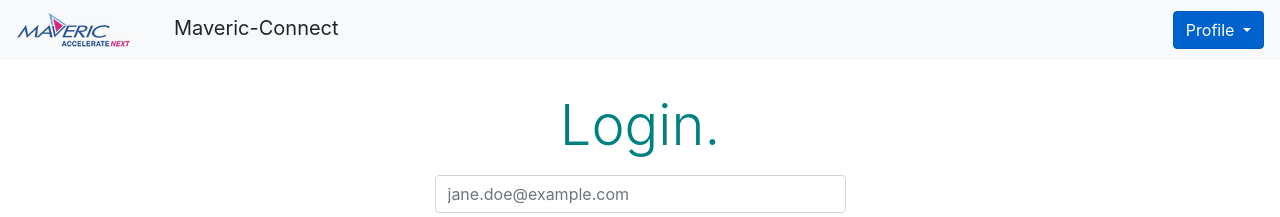
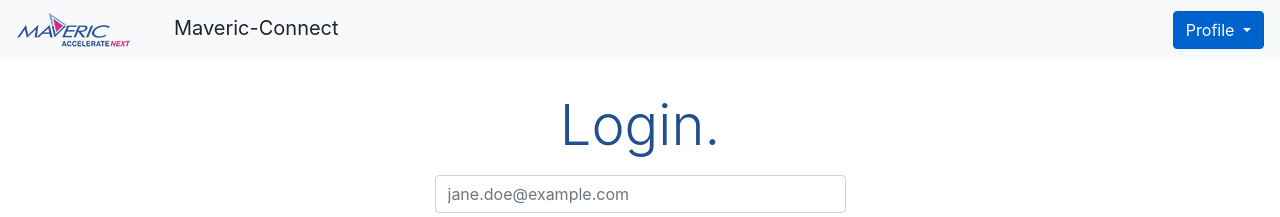
Before and after one commit to sagars0600/maveric-connect, an Angular app: page / in a window 1280 px wide. Shown: the top 217 px of the page. Built offline with nearby package versions, Linux system fonts and the light colour scheme.

Commit message:
Signup Added

```diff
--- a/src/app/app.module.ts
+++ b/src/app/app.module.ts
@@ -3,7 +3,7 @@ import { NgModule } from '@angular/core';
 
 import { AppRoutingModule } from './app-routing.module';
 import { AppComponent } from './app.component';
-import { FormsModule } from '@angular/forms';
+import { FormsModule, ReactiveFormsModule } from '@angular/forms';
 import { HeaderComponent } from './header/header.component';
 import { SignupComponent } from './signup/signup.component';
 
@@ -17,7 +17,8 @@ import { SignupComponent } from './signup/signup.component';
   imports: [
     BrowserModule,
     AppRoutingModule,
-    FormsModule
+    FormsModule,
+    ReactiveFormsModule
   ],
   providers: [],
   bootstrap: [AppComponent]
--- a/src/app/signup/signup.component.css
+++ b/src/app/signup/signup.component.css
@@ -25,7 +25,7 @@ form:before {
 }
 
 .text-truncate{
-  color: teal;
+  color: #214e8f;
 }
 
 .btn{
```
